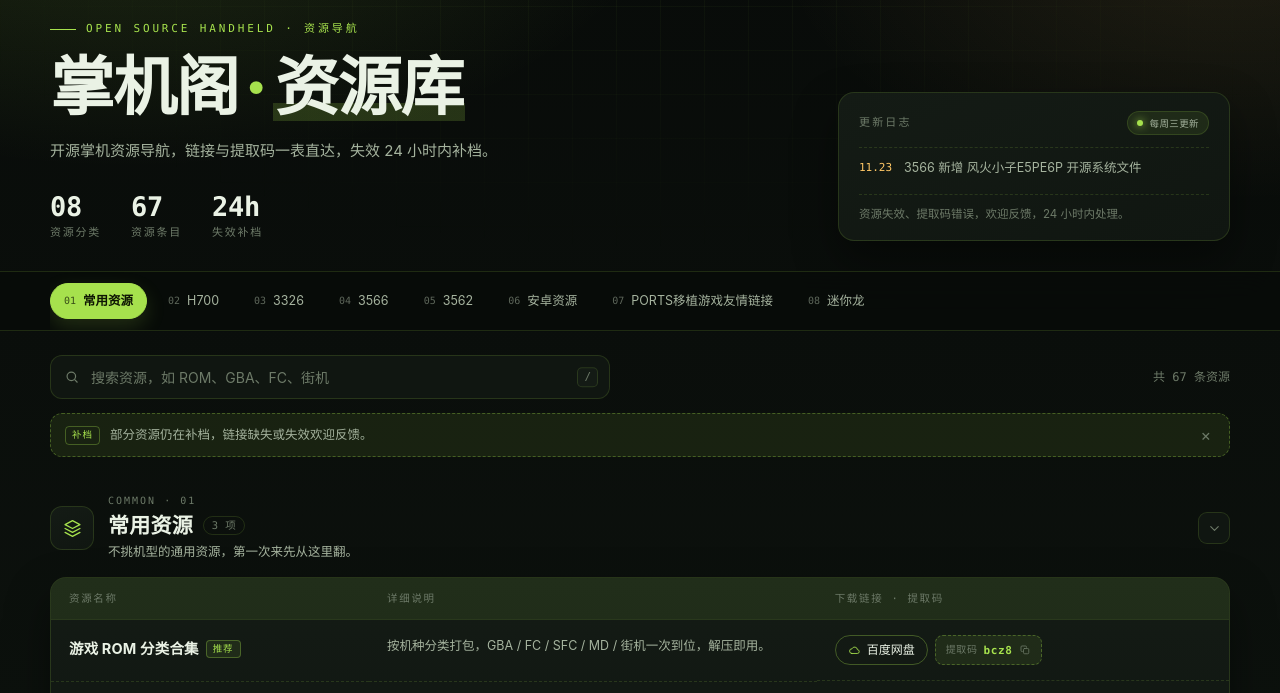
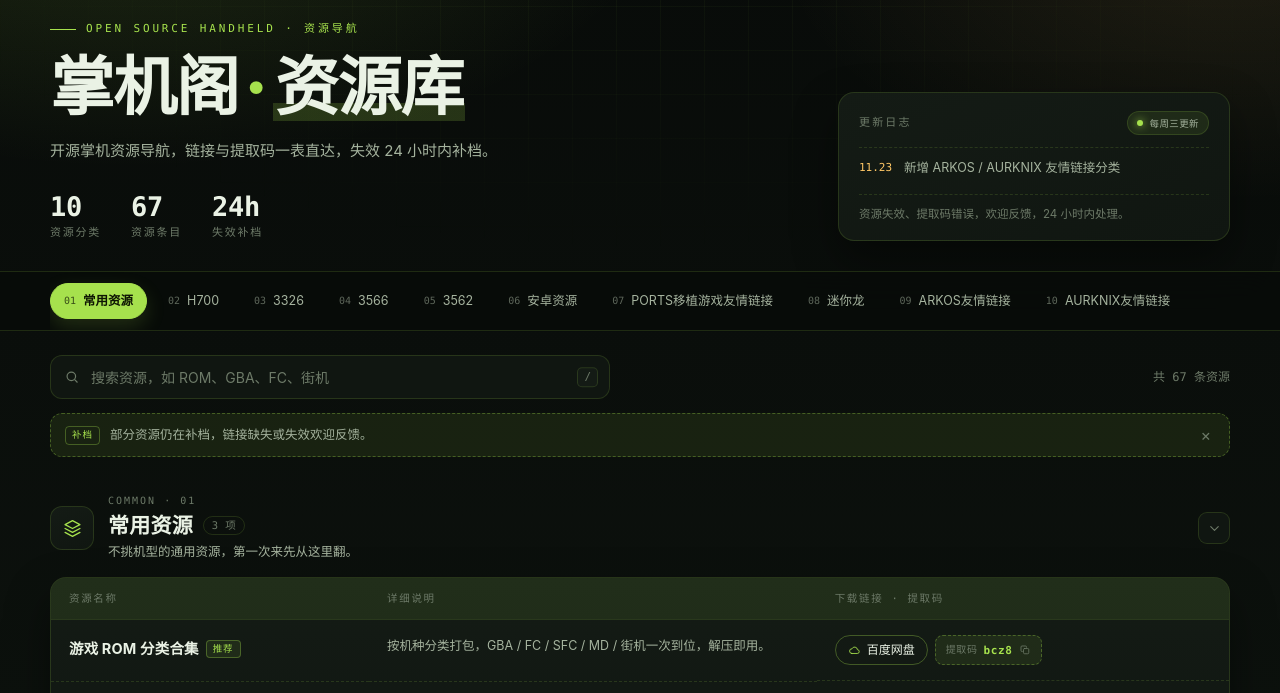
Before and after one commit to LANGOS791/LANGOS791.github.io, a plain HTML site: page index.html in a window 1280 px wide. Shown: the part 82-775 px from the top of the page. Drawn offline with Linux system fonts and the light colour scheme; a web font is replaced by a local one.

Commit message:
新增 ARKOS / AURKNIX 友情链接分类

```diff
--- a/index.html
+++ b/index.html
@@ -482,7 +482,7 @@ const DATA = {
   updated: '2026.11.23',
   notice: '部分资源仍在补档，链接缺失或失效欢迎反馈。',
   updates: [
-    { d: '11.23', t: '3566 新增 风火小子E5PE6P 开源系统文件' }
+    { d: '11.23', t: '新增 ARKOS / AURKNIX 友情链接分类' }
   ],
   sections: [
     {
@@ -544,7 +544,7 @@ const DATA = {
   ]
 };
 
-/* ================= 图标 ================= */
+DATA.sections.push({ id: 'arkos', kicker: 'ARKOS', title: 'ARKOS友情链接', icon: 'globe', desc: 'ARKOS 系统相关链接与资源站。', empty: 'ARKOS 友情链接正在整理，稍后补上。', rows: [] }, { id: 'aurknix', kicker: 'AURKNIX', title: 'AURKNIX友情链接', icon: 'cloud', desc: 'AURKNIX 系统相关链接与资源站。', empty: 'AURKNIX 友情链接正在整理，稍后补上。', rows: [] });  /* ================= 图标 ================= */
 const ICONS = {
   box: '<svg viewBox="0 0 24 24" fill="none" stroke="currentColor" stroke-width="1.5" stroke-linecap="round" stroke-linejoin="round"><path d="M3.5 7.5 12 3l8.5 4.5L12 12 3.5 7.5Z"/><path d="M3.5 12 12 16.5 20.5 12"/><path d="M3.5 16.5 12 21l8.5-4.5"/></svg>',
   vertical: '<svg viewBox="0 0 24 24" fill="none" stroke="currentColor" stroke-width="1.5" stroke-linecap="round"><rect x="7" y="2.5" width="10" height="19" rx="3"/><rect x="8.6" y="4.4" width="6.8" height="5.8" rx="1" fill="currentColor" opacity=".18"/><path d="M10 16h2M11 15v2"/><circle cx="14.1" cy="16" r=".9" fill="currentColor"/><circle cx="14.1" cy="18.2" r=".9" fill="currentColor"/></svg>',
```
